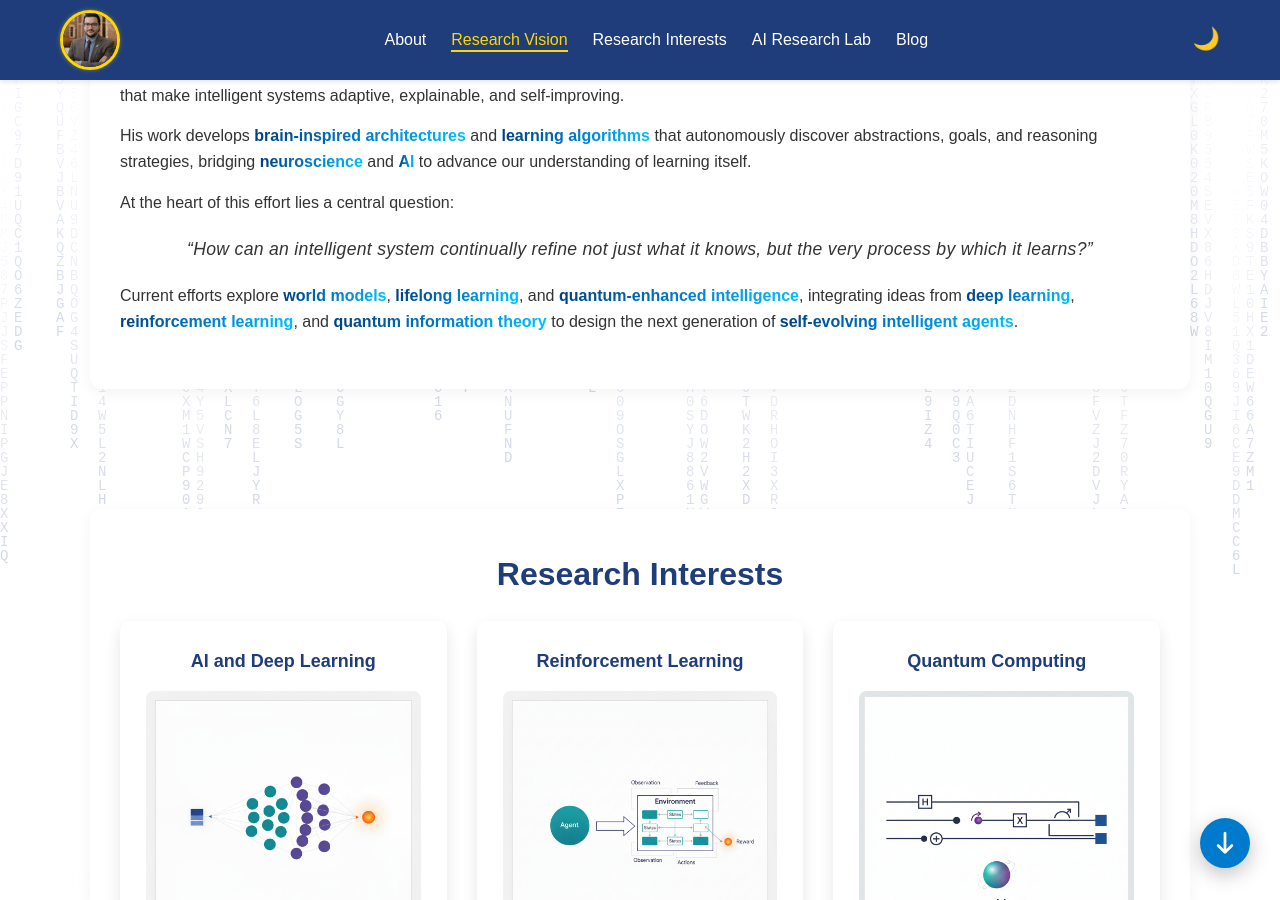
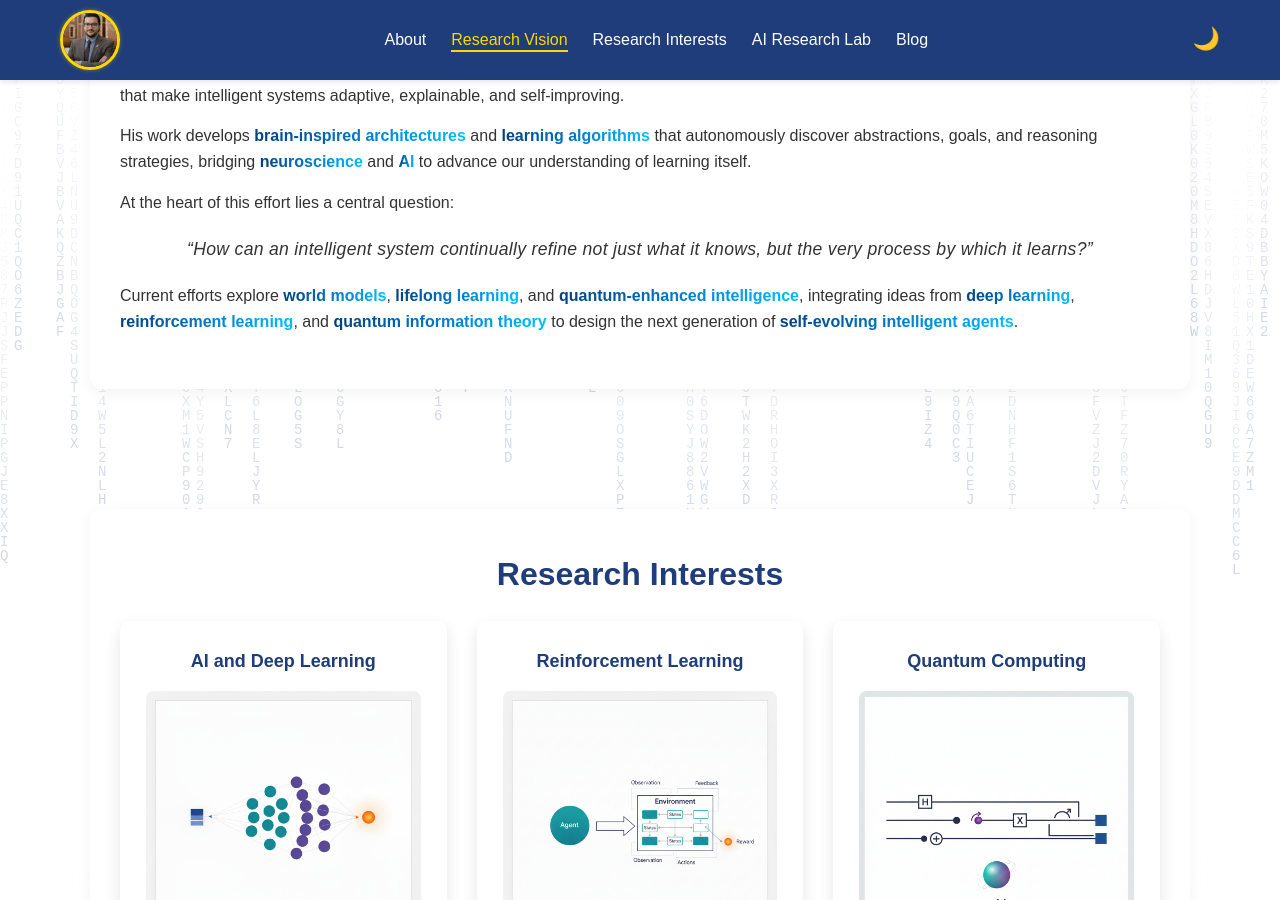
Before and after one commit to rodriguerizk/rodriguerizk.github.io, a Jekyll site: the page index.html, which Jekyll copies as it is, in a window 1280 px wide and 900 px high, scrolled down 557 px. Built offline with Jekyll 4.4.1, drawn with Linux system fonts in a browser that asks for light colours; nearby versions of some CDN libraries.

Commit message:
Update index.html

```diff
--- a/index.html
+++ b/index.html
@@ -399,9 +399,7 @@ At the heart of this effort lies a central question:
 <!-- JS Scripts -->
 <script src="js/script.js"></script>
 
-<div id="scroll-arrow">
-  <i class="fas fa-arrow-down"></i>
-</div>
+
 
 </body>
 </html>
```
